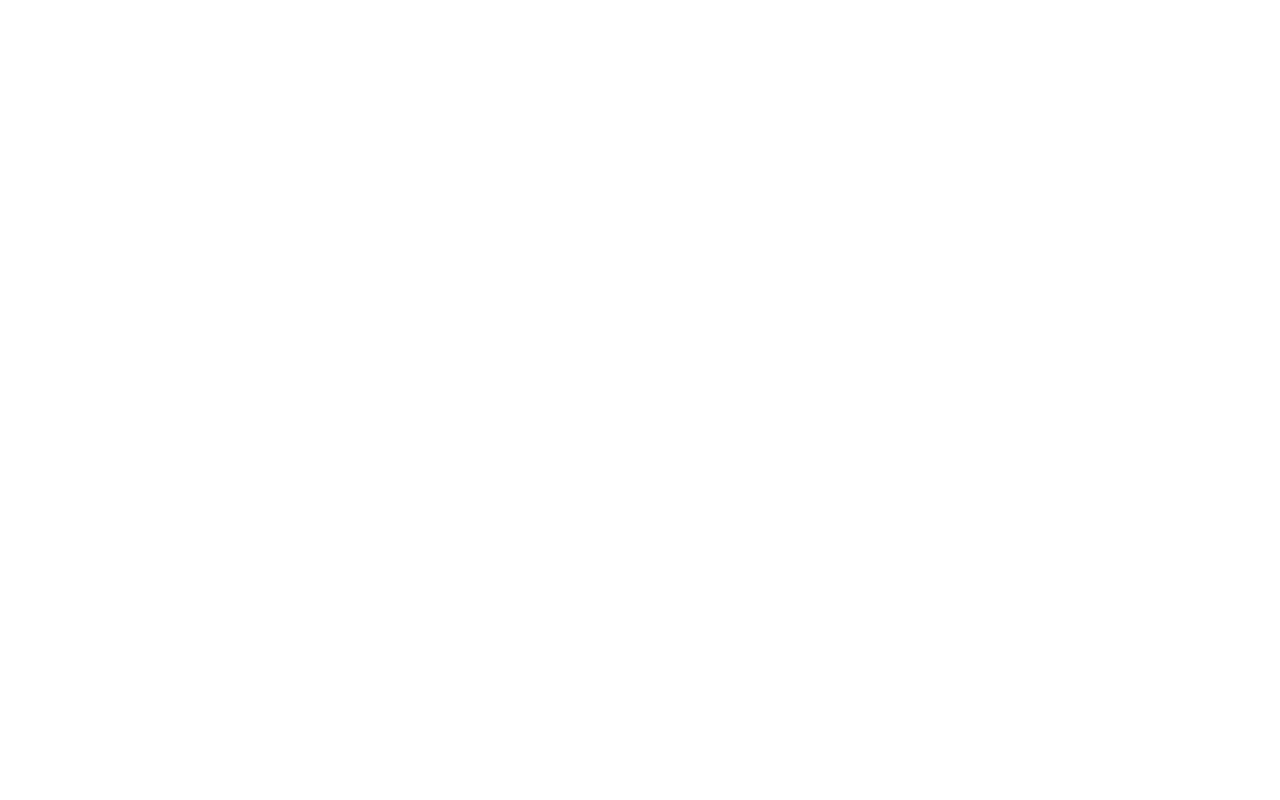
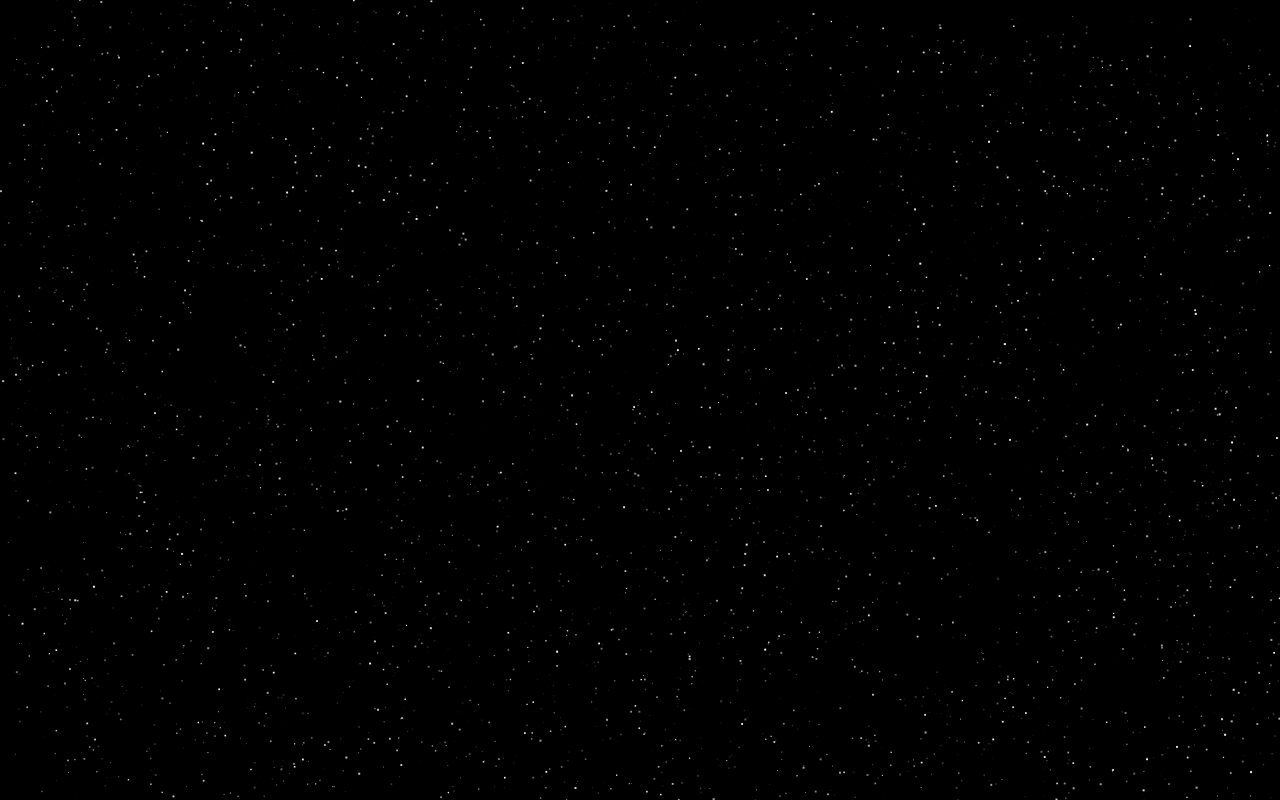
Before and after one commit to ivadimko/particles-animation, a website built with webpack: page src/index.html in a window 1280 px wide. Built offline with nearby package versions, Linux system fonts and the light colour scheme; animation ran at ten frames a second.

Commit message:
test commit

```diff
--- a/package.json
+++ b/package.json
@@ -32,8 +32,10 @@
     "eslint-config-airbnb-base": "^12.1.0",
     "eslint-import-resolver-webpack": "^0.8.4",
     "eslint-plugin-import": "^2.9.0",
+    "file-loader": "^2.0.0",
     "html-loader": "^0.5.1",
     "husky": "^0.14.3",
+    "image-webpack-loader": "^4.6.0",
     "imports-loader": "^0.8.0",
     "lint-staged": "^7.2.0",
     "node-sass": "^4.5.3",
--- a/src/index.html
+++ b/src/index.html
@@ -7,5 +7,6 @@
   <meta http-equiv="X-UA-Compatible" content="ie=edge">
   <title>Document</title>
 </head>
+<canvas id="canvas"></canvas>
 <body />
 </html>
--- a/src/index.js
+++ b/src/index.js
@@ -1 +1,48 @@
 import '@/styles/main.scss';
+import Particle from './particle';
+
+const dpi = window.devicePixelRatio;
+
+let vw = window.innerWidth;
+let vh = window.innerHeight;
+let time = 0;
+
+
+const canvas = document.getElementById('canvas');
+const ctx = canvas.getContext('2d');
+
+const dots = [];
+const count = 5000;
+
+const update = () => {
+  time += 0.01;
+};
+
+const resize = () => {
+  vw = window.innerWidth;
+  vh = window.innerHeight;
+
+  canvas.width = vw * dpi;
+  canvas.height = vh * dpi;
+
+  canvas.style.width = `${vw}px`;
+  canvas.style.height = `${vh}px`;
+};
+
+resize();
+window.addEventListener('resize', resize);
+
+for (let i = 0; i < count; i += 1) {
+  dots.push(new Particle(ctx, Math.random() * vw * dpi, Math.random() * vh * dpi));
+}
+
+const render = () => {
+  update();
+  requestAnimationFrame(render);
+
+  ctx.clearRect(0, 0, vw * dpi, vh * dpi);
+
+  dots.forEach(dot => dot.render(time, vw, vh));
+};
+
+requestAnimationFrame(render);
--- /dev/null
+++ b/src/particle.js
@@ -0,0 +1,26 @@
+import perlinNoise from './perlinNoise';
+
+export default class Particle {
+  constructor(ctx, x, y) {
+    this.ctx = ctx;
+    this.x = x;
+    this.y = y;
+    this.kx = Math.random() * 5;
+    this.ky = Math.random() * 5;
+
+    this.size = Math.random() * 2;
+
+    this.fillStyle = `rgba(255, 255, 255, ${Math.random()})`;
+  }
+
+  update(time, vw, vh) {
+    this.x += (0.5 - perlinNoise(time, this.x / vw, this.y / vh)) * this.kx;
+    this.y += (0.5 - perlinNoise(time, this.y / vh, this.x / vw)) * this.ky;
+  }
+
+  render(time, vw, vh) {
+    this.update(time, vw, vh);
+    this.ctx.fillStyle = this.fillStyle;
+    this.ctx.fillRect(this.x, this.y, this.size, this.size);
+  }
+}
--- /dev/null
+++ b/src/perlinNoise.js
@@ -0,0 +1,72 @@
+/* eslint-disable */
+
+export default function noise(x, y, z) {
+  const p = new Array(512);
+  const permutation = [151, 160, 137, 91, 90, 15,
+    131, 13, 201, 95, 96, 53, 194, 233, 7, 225, 140, 36, 103, 30, 69, 142, 8, 99, 37, 240, 21, 10, 23,
+    190, 6, 148, 247, 120, 234, 75, 0, 26, 197, 62, 94, 252, 219, 203, 117, 35, 11, 32, 57, 177, 33,
+    88, 237, 149, 56, 87, 174, 20, 125, 136, 171, 168, 68, 175, 74, 165, 71, 134, 139, 48, 27, 166,
+    77, 146, 158, 231, 83, 111, 229, 122, 60, 211, 133, 230, 220, 105, 92, 41, 55, 46, 245, 40, 244,
+    102, 143, 54, 65, 25, 63, 161, 1, 216, 80, 73, 209, 76, 132, 187, 208, 89, 18, 169, 200, 196,
+    135, 130, 116, 188, 159, 86, 164, 100, 109, 198, 173, 186, 3, 64, 52, 217, 226, 250, 124, 123,
+    5, 202, 38, 147, 118, 126, 255, 82, 85, 212, 207, 206, 59, 227, 47, 16, 58, 17, 182, 189, 28, 42,
+    223, 183, 170, 213, 119, 248, 152, 2, 44, 154, 163, 70, 221, 153, 101, 155, 167, 43, 172, 9,
+    129, 22, 39, 253, 19, 98, 108, 110, 79, 113, 224, 232, 178, 185, 112, 104, 218, 246, 97, 228,
+    251, 34, 242, 193, 238, 210, 144, 12, 191, 179, 162, 241, 81, 51, 145, 235, 249, 14, 239, 107,
+    49, 192, 214, 31, 181, 199, 106, 157, 184, 84, 204, 176, 115, 121, 50, 45, 127, 4, 150, 254,
+    138, 236, 205, 93, 222, 114, 67, 29, 24, 72, 243, 141, 128, 195, 78, 66, 215, 61, 156, 180,
+  ];
+  for (let i = 0; i < 256; i++) { p[256 + i] = p[i] = permutation[i]; }
+
+  let X = Math.floor(x) & 255, // FIND UNIT CUBE THAT
+    Y = Math.floor(y) & 255, // CONTAINS POINT.
+    Z = Math.floor(z) & 255;
+  x -= Math.floor(x); // FIND RELATIVE X,Y,Z
+  y -= Math.floor(y); // OF POINT IN CUBE.
+  z -= Math.floor(z);
+  let u = fade(x), // COMPUTE FADE CURVES
+    v = fade(y), // FOR EACH OF X,Y,Z.
+    w = fade(z);
+  let A = p[X] + Y,
+    AA = p[A] + Z,
+    AB = p[A + 1] + Z, // HASH COORDINATES OF
+    B = p[X + 1] + Y,
+    BA = p[B] + Z,
+    BB = p[B + 1] + Z; // THE 8 CUBE CORNERS,
+
+  return scale(lerp(
+    w, lerp(
+      v, lerp(
+        u, grad(p[AA], x, y, z), // AND ADD
+        grad(p[BA], x - 1, y, z),
+      ), // BLENDED
+      lerp(
+        u, grad(p[AB], x, y - 1, z), // RESULTS
+        grad(p[BB], x - 1, y - 1, z),
+      ),
+    ), // FROM  8
+    lerp(
+      v, lerp(
+        u, grad(p[AA + 1], x, y, z - 1), // CORNERS
+        grad(p[BA + 1], x - 1, y, z - 1),
+      ), // OF CUBE
+      lerp(
+        u, grad(p[AB + 1], x, y - 1, z - 1),
+        grad(p[BB + 1], x - 1, y - 1, z - 1),
+      ),
+    ),
+  ));
+}
+
+function fade(t) { return t * t * t * (t * (t * 6 - 15) + 10); }
+
+function lerp(t, a, b) { return a + t * (b - a); }
+
+function grad(hash, x, y, z) {
+  const h = hash & 15; // CONVERT LO 4 BITS OF HASH CODE
+  let u = h < 8 ? x : y, // INTO 12 GRADIENT DIRECTIONS.
+    v = h < 4 ? y : h == 12 || h == 14 ? x : z;
+  return ((h & 1) == 0 ? u : -u) + ((h & 2) == 0 ? v : -v);
+}
+
+function scale(n) { return (1 + n) / 2; }
--- a/src/styles/main.scss
+++ b/src/styles/main.scss
@@ -0,0 +1,15 @@
+$c-void: #000000;
+
+* {
+  margin: 0;
+  padding: 0;
+  box-sizing: border-box;
+}
+
+#canvas {
+  display: block;
+}
+
+body {
+  background-color: #000000;
+}
--- a/webpack.config.js
+++ b/webpack.config.js
@@ -6,7 +6,7 @@ const htmlPlugin = new HtmlWebpackPlugin({
   template: './src/index.html',
   filename: './index.html',
 });
-const cssPlugin = new ExtractTextPlugin('css/[name].[hash].css');
+const cssPlugin = new ExtractTextPlugin('[name].[hash].css');
 
 module.exports = {
   module: {
@@ -46,6 +46,25 @@ module.exports = {
           ],
         }),
       },
+      {
+        test: /.*\.(gif|png|jpe?g)$/i,
+        use: [
+          {
+            loader: 'file-loader',
+            options: {
+              name: '[path][name].[ext]',
+            },
+          },
+          {
+            loader: 'image-webpack-loader',
+            options: {
+              mozjpeg: {
+                quality: 85,
+              },
+            },
+          },
+        ],
+      },
     ],
   },
   output: {
```
Also changed, not shown: dist/index.html, 5 other files.
